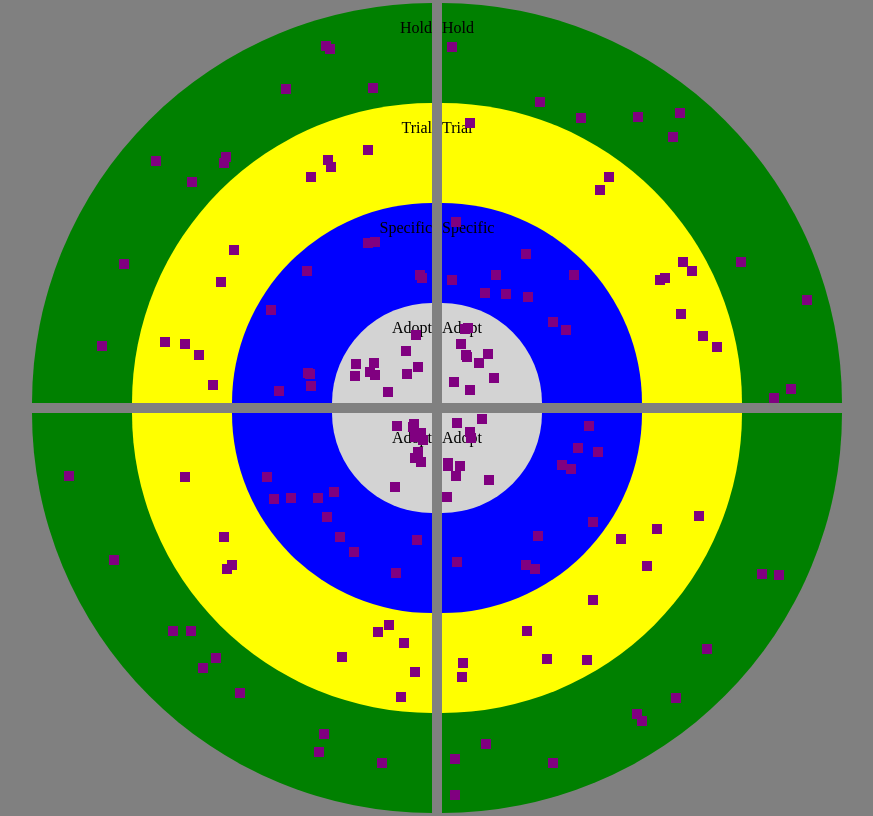
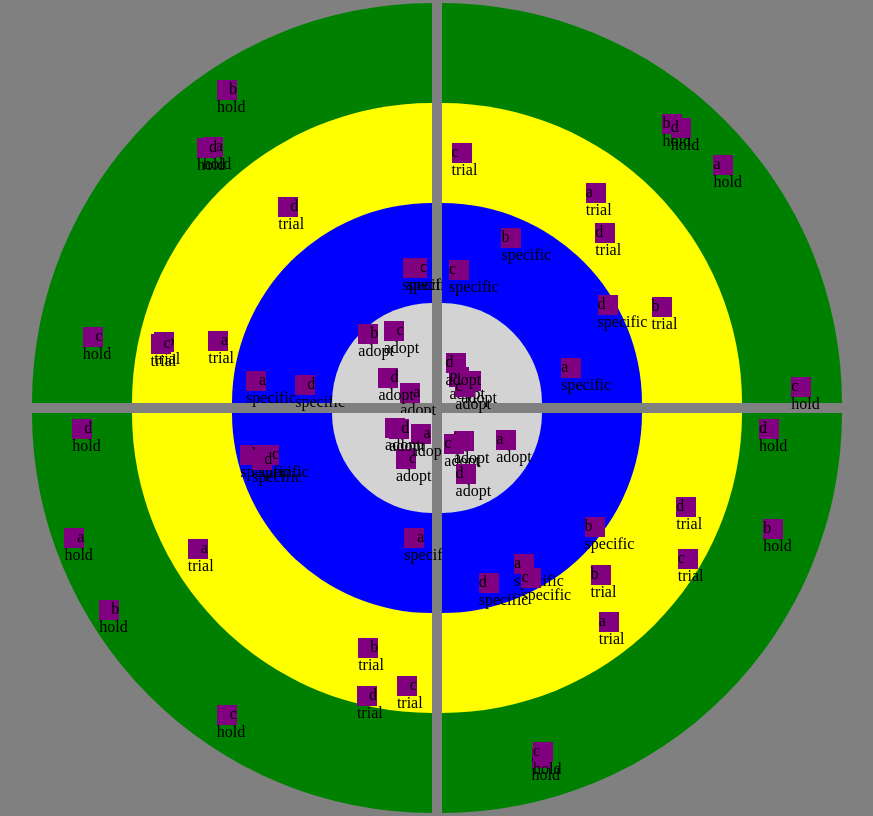
Before and after one commit to ivy-fhe/tech-radar, a React (Vite) app: page / in a window 1280 px wide. Shown: the whole page, without its empty margins (211-1084 px from the left). Built offline with nearby package versions, Linux system fonts and the light colour scheme.

Commit message:
added dummy data

```diff
--- a/src/components/Quadrant.tsx
+++ b/src/components/Quadrant.tsx
@@ -8,7 +8,14 @@ export const enum Category {
     LanguagesFrameworks
 }
 
-export const Quadrant = ({cat} : {cat: Category}) => {
+export type QuadrantItems = {
+    hold: Array<string>,
+    trial: Array<string>,
+    specific: Array<string>,
+    adopt: Array<string>
+}
+
+export const Quadrant = ({cat, quadrantItems} : {cat: Category, quadrantItems: QuadrantItems}) => {
     let qClass;
     switch(cat) {
         case Category.Techniques:
@@ -26,10 +33,10 @@ export const Quadrant = ({cat} : {cat: Category}) => {
     }
     return (
         <div className={"quadrant" + qClass}>
-            <Sector name={SectorName.Hold} items={[]} styleClass={qClass}/>
-            <Sector name={SectorName.Trial} items={[]} styleClass={qClass}/>
-            <Sector name={SectorName.Specific} items={[]} styleClass={qClass}/>
-            <Sector name={SectorName.Adopt} items={[]} styleClass={qClass}/>
+            <Sector name={SectorName.Hold} items={quadrantItems.hold} styleClass={qClass}/>
+            <Sector name={SectorName.Trial} items={quadrantItems.trial} styleClass={qClass}/>
+            <Sector name={SectorName.Specific} items={quadrantItems.specific} styleClass={qClass}/>
+            <Sector name={SectorName.Adopt} items={quadrantItems.adopt} styleClass={qClass}/>
         </div>
     )
 }
--- a/src/components/Sector.css
+++ b/src/components/Sector.css
@@ -51,8 +51,8 @@
 }
 
 .point {
-    width: 10px;
-    height: 10px;
+    width: 20px;
+    height: 20px;
     background-color: purple;
     position: absolute;
 }
--- a/src/components/Sector.tsx
+++ b/src/components/Sector.tsx
@@ -1,3 +1,4 @@
+import { ReactNode } from 'react';
 import './Sector.css';
 export enum SectorName {
     Adopt,
@@ -8,20 +9,20 @@ export enum SectorName {
 
 
 export const Sector = ({name, items, styleClass} : {name : SectorName, items: Array<string>, styleClass: string}) => {
-    const points = [];
+    const points : Array<ReactNode>= [];
     const min = 100 * name + 10;
+    let i = 0;
+    const locs = [];
+    for(let i = 0; i < items.length; i++){
+        let location = calculateLocation(min, name, styleClass);
+        locs.push(location);
 
-    for(let i = 0; i < 10; i++){
-        let location = calculateLocation(min, name, styleClass);
-        points.push(<div className='point' style={location}></div>)
     }
-
-
+    locs.forEach((l, i) => points.push(<div className='point' style={l}>{items[i]}</div>));
 
 
     return (
         <div className={"sector " +  SectorName[name].toLocaleLowerCase() + " " + styleClass + "Sector"}>
-            <p>{SectorName[name]}</p>
             {points}
         </div>
     )
--- a/src/components/TechRadar.tsx
+++ b/src/components/TechRadar.tsx
@@ -1,13 +1,23 @@
-import { Category, Quadrant } from "./Quadrant"
+import { Category, Quadrant, type QuadrantItems } from "./Quadrant"
 import './TechRadar.css'
+
+const dummyItems = ['a', 'b', 'c', 'd'];
+
+const items: QuadrantItems = {
+    hold: dummyItems.map(e => e + " hold"),
+    trial: dummyItems.map(e => e + " trial"),
+    specific: dummyItems.map(e => e + " specific"),
+    adopt: dummyItems.map(e => e + " adopt"),
+}
+
 
 export const TechRadar = () => {
     return (
         <div className="techRadar">
-            <Quadrant cat={Category.Techniques}/>
-            <Quadrant cat={Category.Platforms}/>
-            <Quadrant cat={Category.LanguagesFrameworks}/>
-            <Quadrant cat={Category.Tools}/>
+            <Quadrant cat={Category.Techniques} quadrantItems={items}/>
+            <Quadrant cat={Category.Platforms} quadrantItems={items}/>
+            <Quadrant cat={Category.LanguagesFrameworks} quadrantItems={items}/>
+            <Quadrant cat={Category.Tools} quadrantItems={items}/>
         </div>
     )
 }
```
